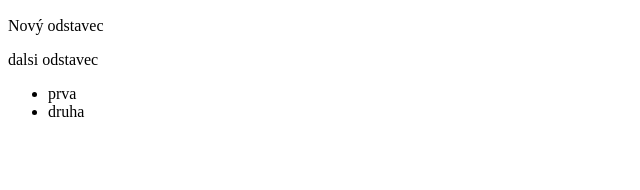
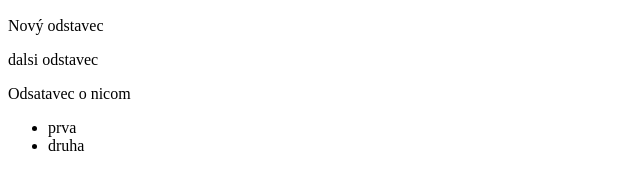
Before and after one commit to Ucenmarek/learngit, a plain HTML site: page index.html in a window 1280 px wide. Shown: the part 110-300 px from the top of the page, without its empty margins (0-640 px from the left). Drawn offline with Linux system fonts and the light colour scheme.

Commit message:
pridal som novy odstavec

```diff
--- a/index.html
+++ b/index.html
@@ -10,6 +10,7 @@
     <h2>Toto je podnadpis</h2>
     <p>Nový odstavec</p>
     <p>dalsi odstavec</p>
+    <p>Odsatavec o nicom</p>
     <ul>
         <li>prva</li>
         <li>druha</li>
```
